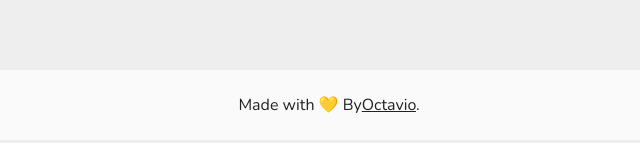
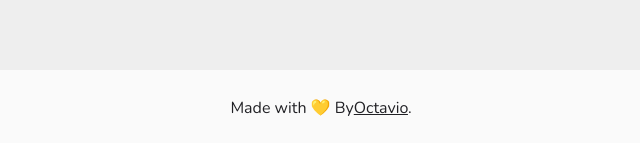
Before and after one commit to Octaviocossy/DecimalToBinary, a website built with webpack: page index.html in a window 1280 px wide. Shown: the part 738-881 px from the top of the page, 319-959 px from the left. Built offline with nearby package versions, Linux system fonts and the light colour scheme.

Commit message:
footer fix

```diff
--- a/index.html
+++ b/index.html
@@ -29,7 +29,7 @@
       </div>
     </section>
     <footer class="footer">
-      <p class="">Made with 💛 By<a href="https://github.com/Octaviocossy" target="_blank" class="link">Octavio</a>.</p>
+        <p class="footer-p">Made with 💛 By<a href="https://github.com/Octaviocossy" target="_blank" class="link">Octavio</a>.</p>
     </footer>
   </body>
 </html>
--- a/scss/footer.scss
+++ b/scss/footer.scss
@@ -1,13 +1,16 @@
 @import "./section.scss";
 
 .footer {
+  background-color: $fa;
   position: absolute;
-  top: 101%;
-  background-color: $fa;
-  width: 100%;
   text-align: center;
   color: $bl;
-  padding: 0.5rem;
+  top: 101%;
+  width: 100%;
+}
+
+.footer-p {
+  padding: 0.7rem;
 }
 
 .link {
```
